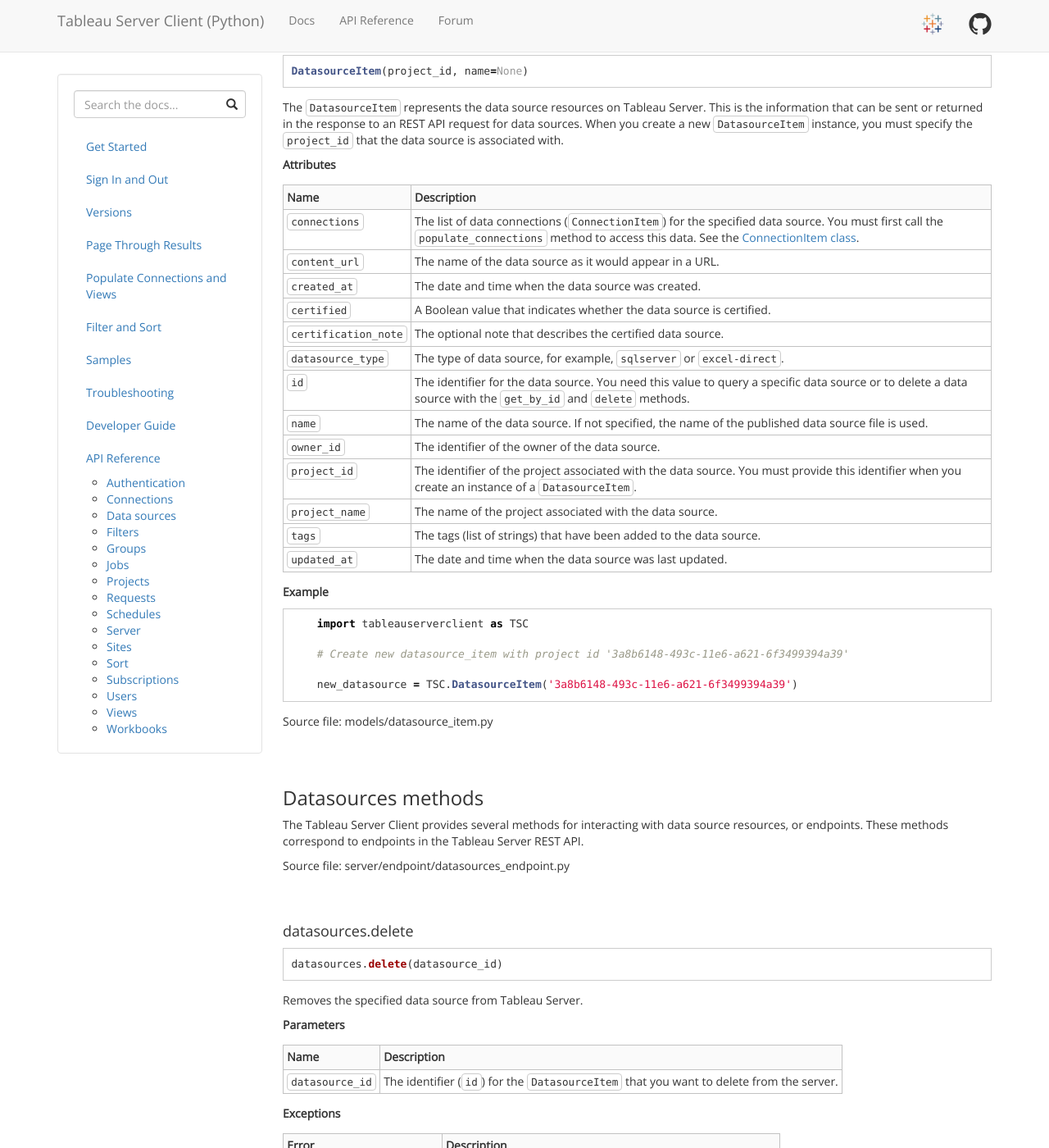
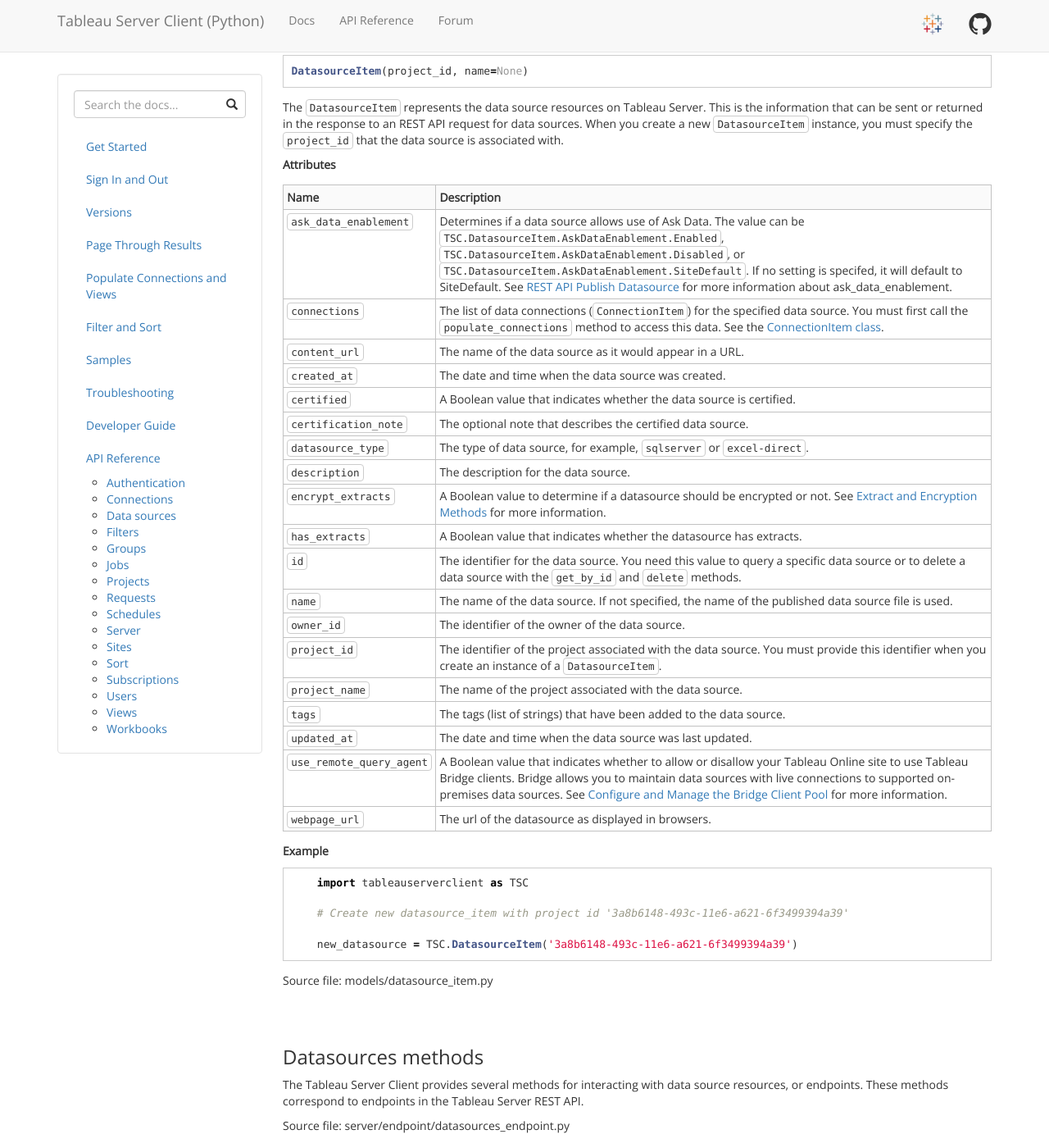
Before and after one commit to tableau/server-client-python, a Jekyll site: the page built from docs/api-ref.md, in a window 1280 px wide and 1400 px high, scrolled down 7520 px. Shown: the whole window at 82% size. Built offline with Jekyll 4.4.1, drawn with Linux system fonts in a browser that asks for light colours.

Commit message:
Adds new datasource fields to docs

```diff
--- a/docs/api-ref.md
+++ b/docs/api-ref.md
@@ -281,12 +281,16 @@
 
 Name | Description
 :--- | :---
+`ask_data_enablement` | Determines if a data source allows use of Ask Data. The value can be `TSC.DatasourceItem.AskDataEnablement.Enabled`, `TSC.DatasourceItem.AskDataEnablement.Disabled`, or `TSC.DatasourceItem.AskDataEnablement.SiteDefault`. If no setting is specifed, it will default to SiteDefault. See [REST API Publish Datasource](https://help.tableau.com/current/api/rest_api/en-us/REST/rest_api_ref_datasources.htm#publish_data_source) for more information about ask_data_enablement.
 `connections` |  The list of data connections (`ConnectionItem`) for the specified data source. You must first call the `populate_connections` method to access this data. See the [ConnectionItem class](#connectionitem-class).
 `content_url` |  The name of the data source as it would appear in a URL.
 `created_at` |  The date and time when the data source was created.
 `certified` | A Boolean value that indicates whether the data source is certified.
 `certification_note` |  The optional note that describes the certified data source.
 `datasource_type` | The type of data source, for example, `sqlserver` or `excel-direct`.
+`description` | The description for the data source.
+`encrypt_extracts` | A Boolean value to determine if a datasource should be encrypted or not. See [Extract and Encryption Methods](https://help.tableau.com/current/api/rest_api/en-us/REST/rest_api_ref_extract_encryption.htm) for more information.
+`has_extracts` | A Boolean value that indicates whether the datasource has extracts.
 `id` |  The identifier for the data source. You need this value to query a specific data source or to delete a data source with the `get_by_id` and `delete` methods.
 `name`  |  The name of the data source. If not specified, the name of the published data source file is used.
 `owner_id` |  The identifier of the owner of the data source.
@@ -294,6 +298,8 @@
 `project_name` |  The name of the project associated with the data source.
 `tags` |  The tags (list of strings) that have been added to the data source.
 `updated_at` |  The date and time when the data source was last updated.
+`use_remote_query_agent` | A Boolean value that indicates whether to allow or disallow your Tableau Online site to use Tableau Bridge clients. Bridge allows you to maintain data sources with live connections to supported on-premises data sources. See [Configure and Manage the Bridge Client Pool](https://help.tableau.com/current/online/en-us/to_enable_bridge_live_connections.htm) for more information.
+`webpage_url` | The url of the datasource as displayed in browsers.
 
 
 **Example**
```
